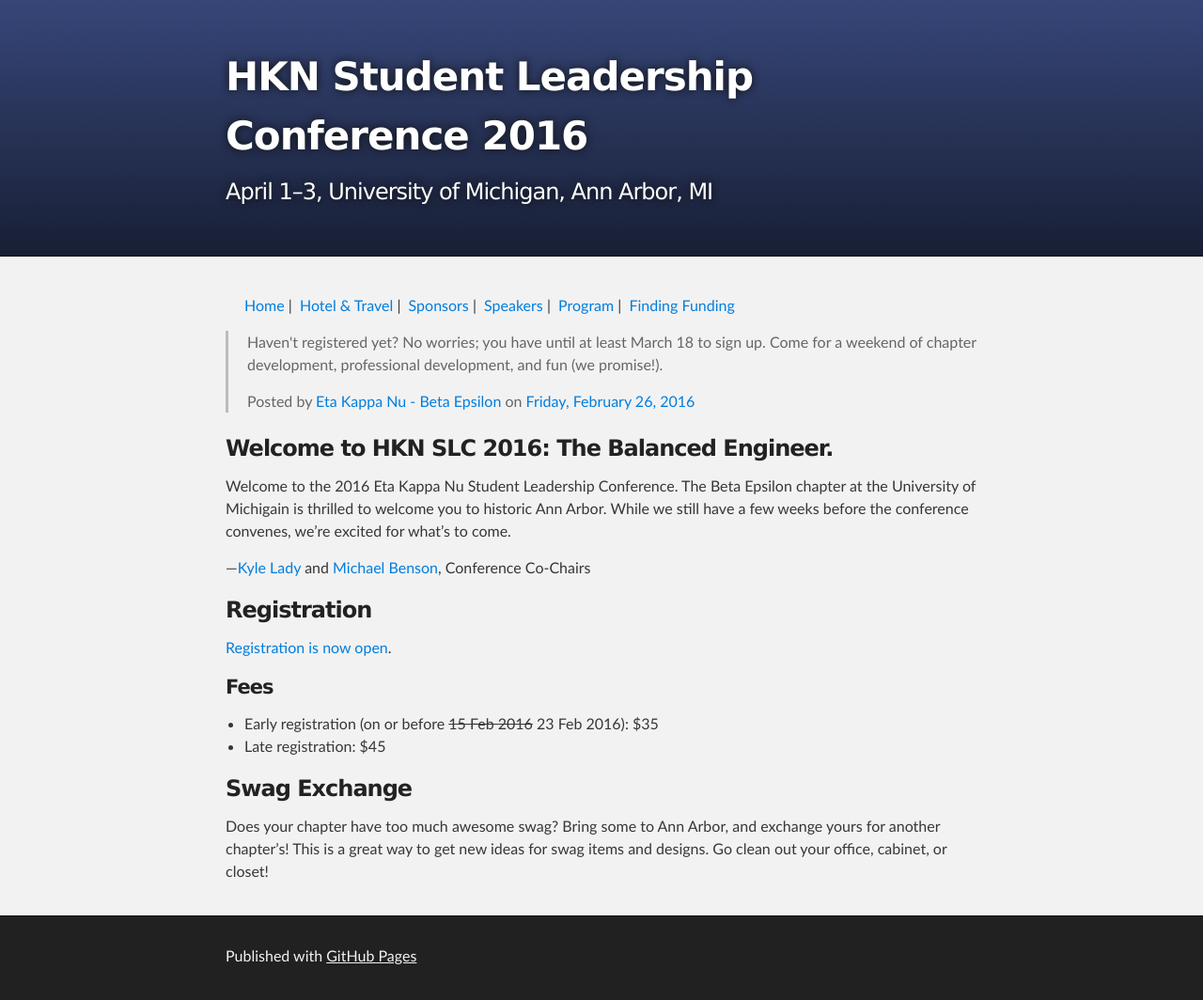
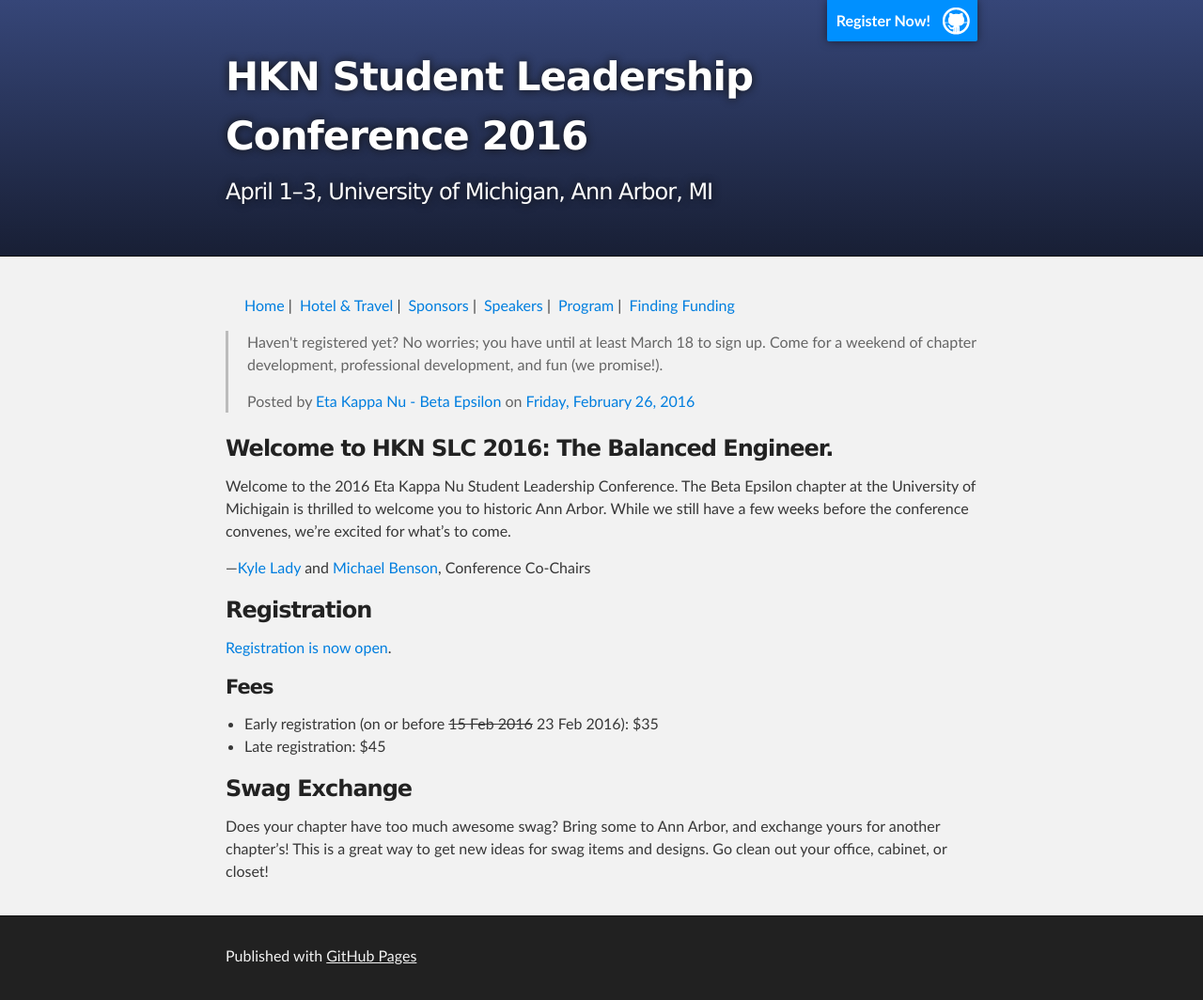
Before and after one commit to hkncon2016/hkncon2016.github.io, a Jekyll site: the page built from index.md, in a window 1280 px wide. Shown: the whole page at 94% size. Built offline with Jekyll 4.4.1, drawn with Linux system fonts in a browser that asks for light colours.

Commit message:
Update default.html

```diff
--- a/_layouts/default.html
+++ b/_layouts/default.html
@@ -16,6 +16,7 @@
     <!-- HEADER -->
     <div id="header_wrap" class="outer">
         <header class="inner">
+          <a id="forkme_banner" href="https://fs25.formsite.com/ieeevcep/form74/index.html?1452027086839">Register Now!</a>
 
           <h1 id="project_title">HKN Student Leadership Conference 2016</h1>
           <h2 id="project_tagline">April 1–3, University of Michigan, Ann Arbor, MI</h2>
```
